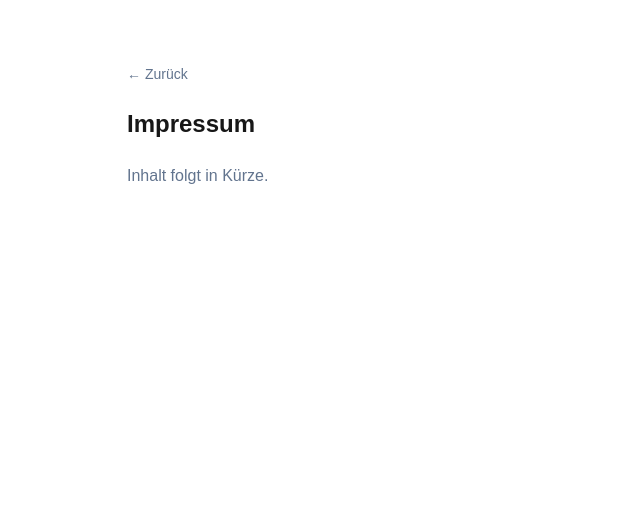
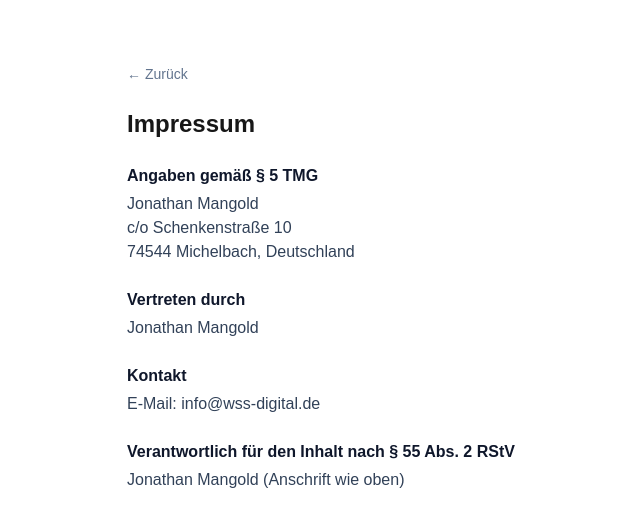
Before and after one commit to swjnmang/dhws-rallye, a Next.js app: page /impressum in a window 1280 px wide. Shown: the top 526 px of the page, without its empty margins (201-841 px from the left). Built offline with nearby package versions, Linux system fonts and the light colour scheme.

Commit message:
Fill in Impressum content
Replaces the placeholder with the actual legal notice (§ 5 TMG / § 55
Abs. 2 RStV): name, address, and contact details.

```diff
--- a/src/app/impressum/page.tsx
+++ b/src/app/impressum/page.tsx
@@ -7,7 +7,36 @@ export default function ImpressumPage() {
         ← Zurück
       </Link>
       <h1 className="text-2xl font-bold">Impressum</h1>
-      <p className="text-slate-500">Inhalt folgt in Kürze.</p>
+
+      <div className="flex flex-col gap-6 text-slate-700">
+        <section>
+          <h2 className="font-semibold text-slate-900">Angaben gemäß § 5 TMG</h2>
+          <p className="mt-1">
+            Jonathan Mangold
+            <br />
+            c/o Schenkenstraße 10
+            <br />
+            74544 Michelbach, Deutschland
+          </p>
+        </section>
+
+        <section>
+          <h2 className="font-semibold text-slate-900">Vertreten durch</h2>
+          <p className="mt-1">Jonathan Mangold</p>
+        </section>
+
+        <section>
+          <h2 className="font-semibold text-slate-900">Kontakt</h2>
+          <p className="mt-1">E-Mail: info@wss-digital.de</p>
+        </section>
+
+        <section>
+          <h2 className="font-semibold text-slate-900">
+            Verantwortlich für den Inhalt nach § 55 Abs. 2 RStV
+          </h2>
+          <p className="mt-1">Jonathan Mangold (Anschrift wie oben)</p>
+        </section>
+      </div>
     </main>
   );
 }
```
